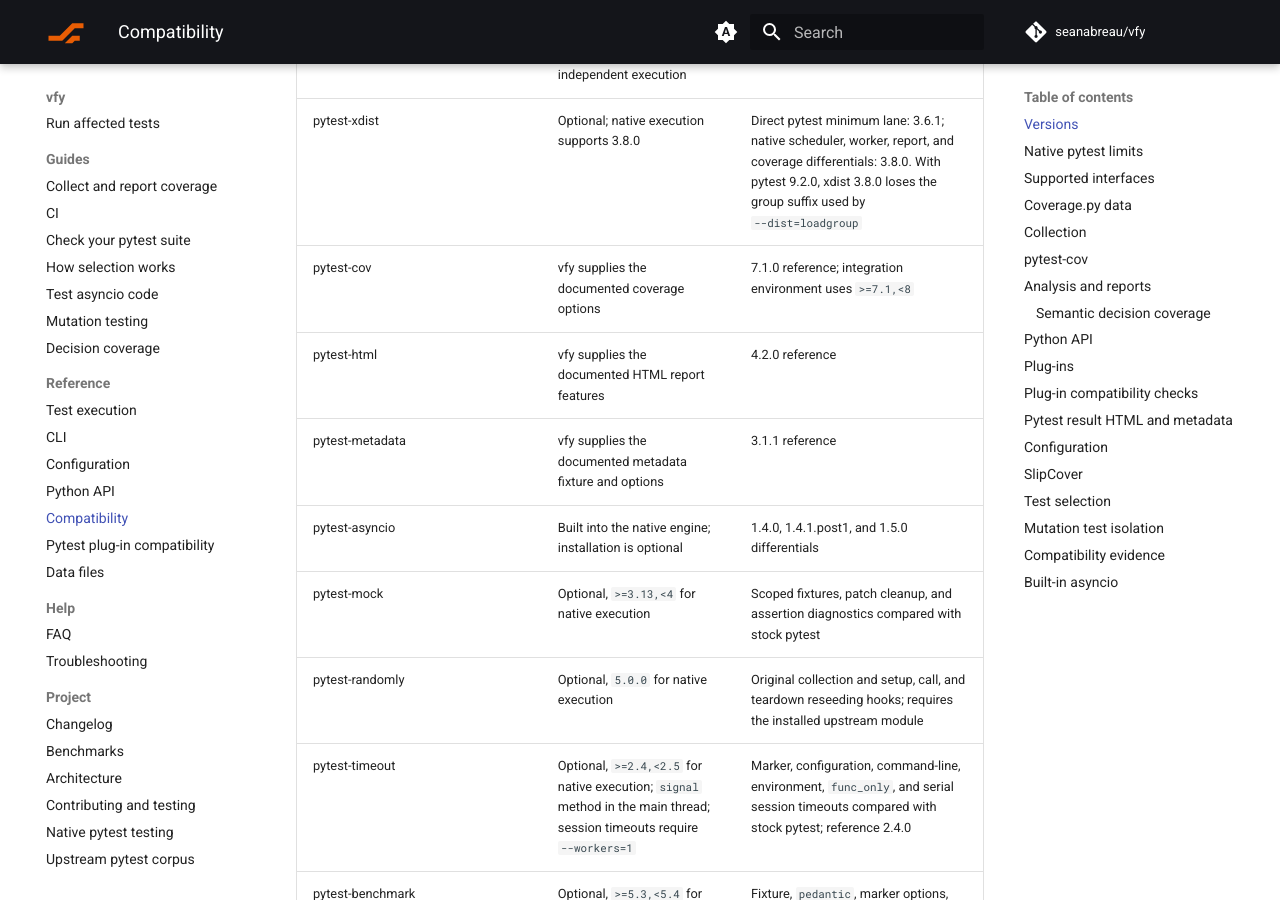
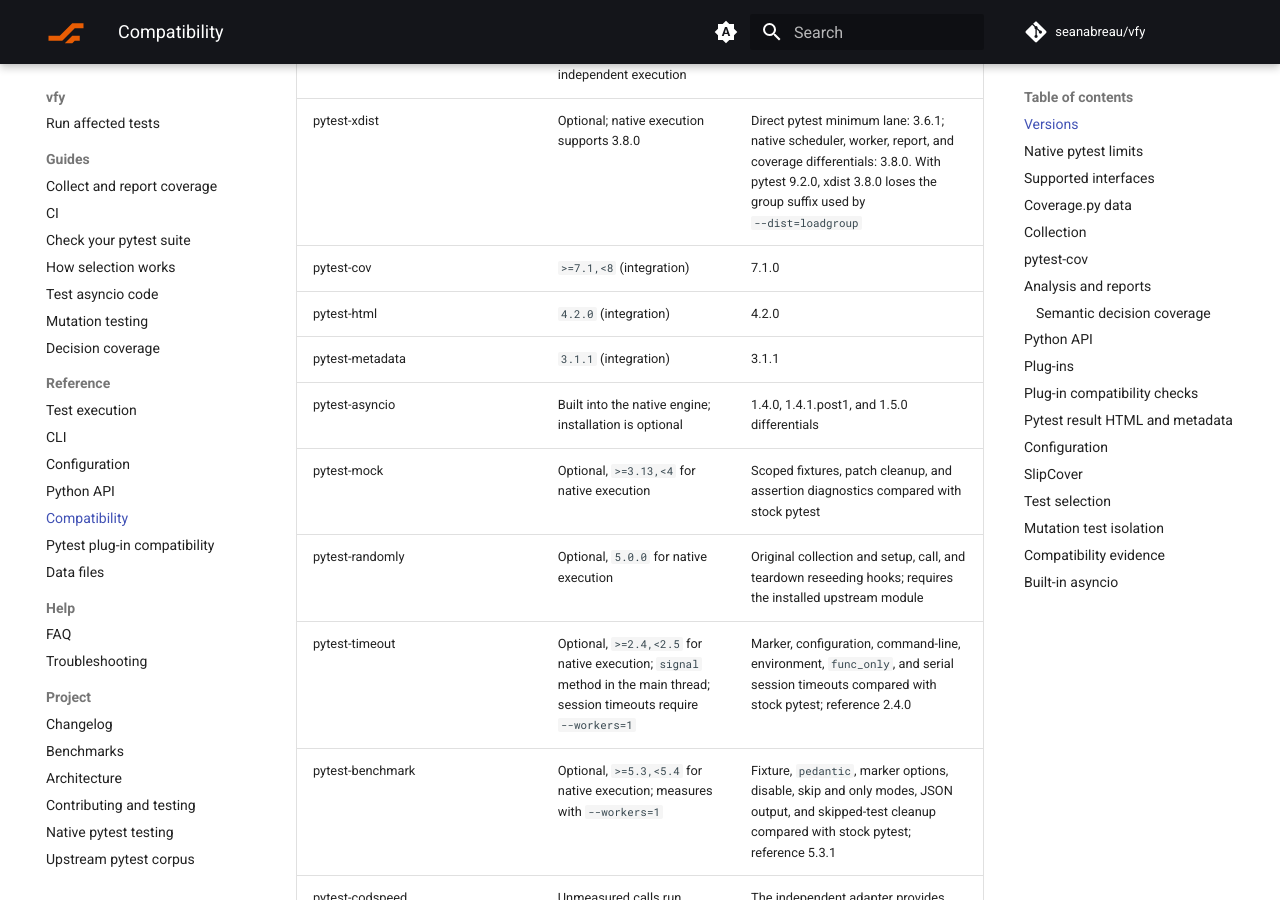
Before and after one commit to seanabreau/vfy, an MkDocs documentation site: the page built from docs/about/compatibility.md, in a window 1280 px wide and 900 px high, scrolled down 983 px. Built offline with MkDocs 1.6.1 and Material for MkDocs 9.7.7, drawn with Linux system fonts in a browser that asks for light colours; comment, search, counter and statistics services are not loaded; some of the changed text lies outside the part shown.

Commit message:
Clarify reporting references alongside the compatibility matrix

```diff
--- a/docs/about/compatibility.md
+++ b/docs/about/compatibility.md
@@ -22,9 +22,9 @@ older, and PyPy, are unsupported.
 | pluggy | `>=1.5,<2` with `vfy[pytest]` | CI floor: 1.5.0 with pytest 9.1.0; locked reference: 1.6.0 |
 | Hypothesis | Optional; final 6.x releases from 6.152.1 for independent execution | Locked reference: 6.170.5 |
 | pytest-xdist | Optional; native execution supports 3.8.0 | Direct pytest minimum lane: 3.6.1; native scheduler, worker, report, and coverage differentials: 3.8.0. With pytest 9.2.0, xdist 3.8.0 loses the group suffix used by `--dist=loadgroup` |
-| pytest-cov | vfy supplies the documented coverage options | 7.1.0 reference; integration environment uses `>=7.1,<8` |
-| pytest-html | vfy supplies the documented HTML report features | 4.2.0 reference |
-| pytest-metadata | vfy supplies the documented metadata fixture and options | 3.1.1 reference |
+| pytest-cov | `>=7.1,<8` (integration) | 7.1.0 |
+| pytest-html | `4.2.0` (integration) | 4.2.0 |
+| pytest-metadata | `3.1.1` (integration) | 3.1.1 |
 | pytest-asyncio | Built into the native engine; installation is optional | 1.4.0, 1.4.1.post1, and 1.5.0 differentials |
 | pytest-mock | Optional, `>=3.13,<4` for native execution | Scoped fixtures, patch cleanup, and assertion diagnostics compared with stock pytest |
 | pytest-randomly | Optional, `5.0.0` for native execution | Original collection and setup, call, and teardown reseeding hooks; requires the installed upstream module |
```
Also changed, not shown: other parts of docs/about/compatibility.md (+4 -0 lines).
